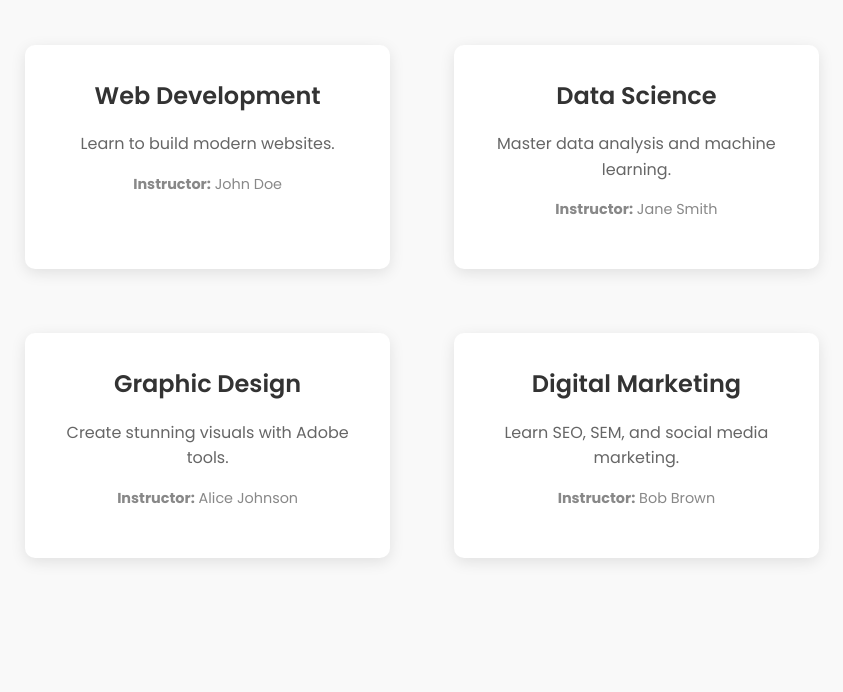
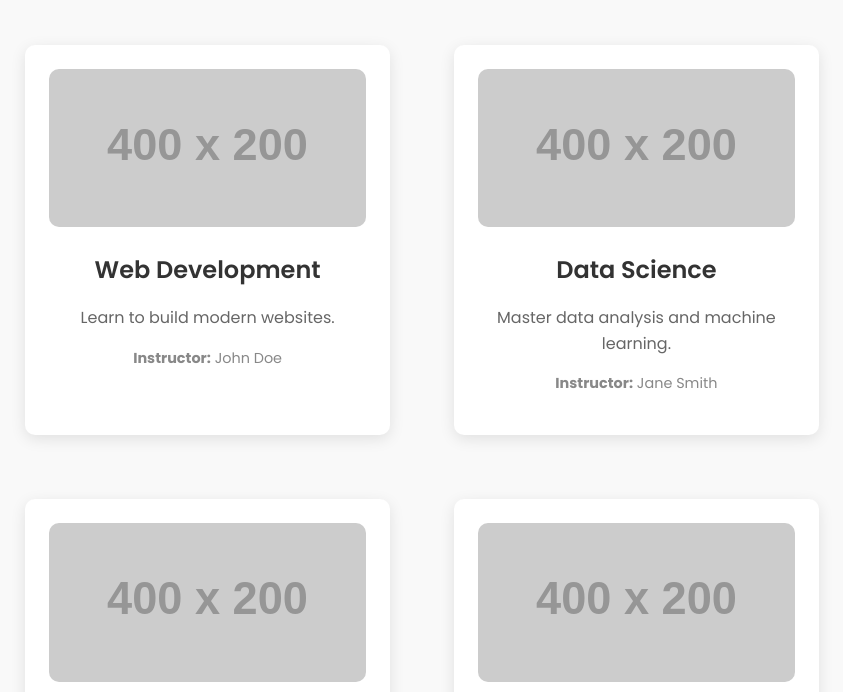
Before and after one commit to binit100/Courses, a plain HTML site: page index.html in a window 1280 px wide. Shown: the part 608-1300 px from the top of the page, without its empty margins (218-1061 px from the left). Drawn offline with Linux system fonts and the light colour scheme; placeholder pictures from the web are drawn by us.

Commit message:
Update index.html

```diff
--- a/index.html
+++ b/index.html
@@ -114,7 +114,7 @@
         .course-list .course {
             background: #fff;
             margin: 1rem;
-            padding: 2rem;
+            padding: 1.5rem;
             width: 30%;
             border-radius: 10px;
             box-shadow: 0 4px 15px rgba(0, 0, 0, 0.1);
@@ -126,6 +126,12 @@
         .course-list .course:hover {
             transform: translateY(-10px);
             box-shadow: 0 6px 20px rgba(0, 0, 0, 0.15);
+        }
+
+        .course-list .course img {
+            width: 100%;
+            border-radius: 10px;
+            margin-bottom: 1rem;
         }
 
         .course-list .course h3 {
@@ -276,12 +282,36 @@
     </footer>
 
     <script>
-        // Sample course data with hyperlinks
+        // Sample course data with images
         const courses = [
-            { title: "Web Development", description: "Learn to build modern websites.", instructor: "John Doe", link: "https://example.com/web-development" },
-            { title: "Data Science", description: "Master data analysis and machine learning.", instructor: "Jane Smith", link: "https://example.com/data-science" },
-            { title: "Graphic Design", description: "Create stunning visuals with Adobe tools.", instructor: "Alice Johnson", link: "https://example.com/graphic-design" },
-            { title: "Digital Marketing", description: "Learn SEO, SEM, and social media marketing.", instructor: "Bob Brown", link: "https://example.com/digital-marketing" }
+            {
+                title: "Web Development",
+                description: "Learn to build modern websites.",
+                instructor: "John Doe",
+                link: "https://example.com/web-development",
+                image: "https://via.placeholder.com/400x200?text=Web+Development"
+            },
+            {
+                title: "Data Science",
+                description: "Master data analysis and machine learning.",
+                instructor: "Jane Smith",
+                link: "https://example.com/data-science",
+                image: "https://via.placeholder.com/400x200?text=Data+Science"
+            },
+            {
+                title: "Graphic Design",
+                description: "Create stunning visuals with Adobe tools.",
+                instructor: "Alice Johnson",
+                link: "https://example.com/graphic-design",
+                image: "https://via.placeholder.com/400x200?text=Graphic+Design"
+            },
+            {
+                title: "Digital Marketing",
+                description: "Learn SEO, SEM, and social media marketing.",
+                instructor: "Bob Brown",
+                link: "https://example.com/digital-marketing",
+                image: "https://via.placeholder.com/400x200?text=Digital+Marketing"
+            }
         ];
 
         // Function to dynamically generate course list
@@ -293,6 +323,7 @@
                 courseElement.href = course.link;
                 courseElement.target = "_blank"; // Open link in a new tab
                 courseElement.innerHTML = `
+                    <img src="${course.image}" alt="${course.title}">
                     <h3>${course.title}</h3>
                     <p>${course.description}</p>
                     <p class="instructor"><strong>Instructor:</strong> ${course.instructor}</p>
```
